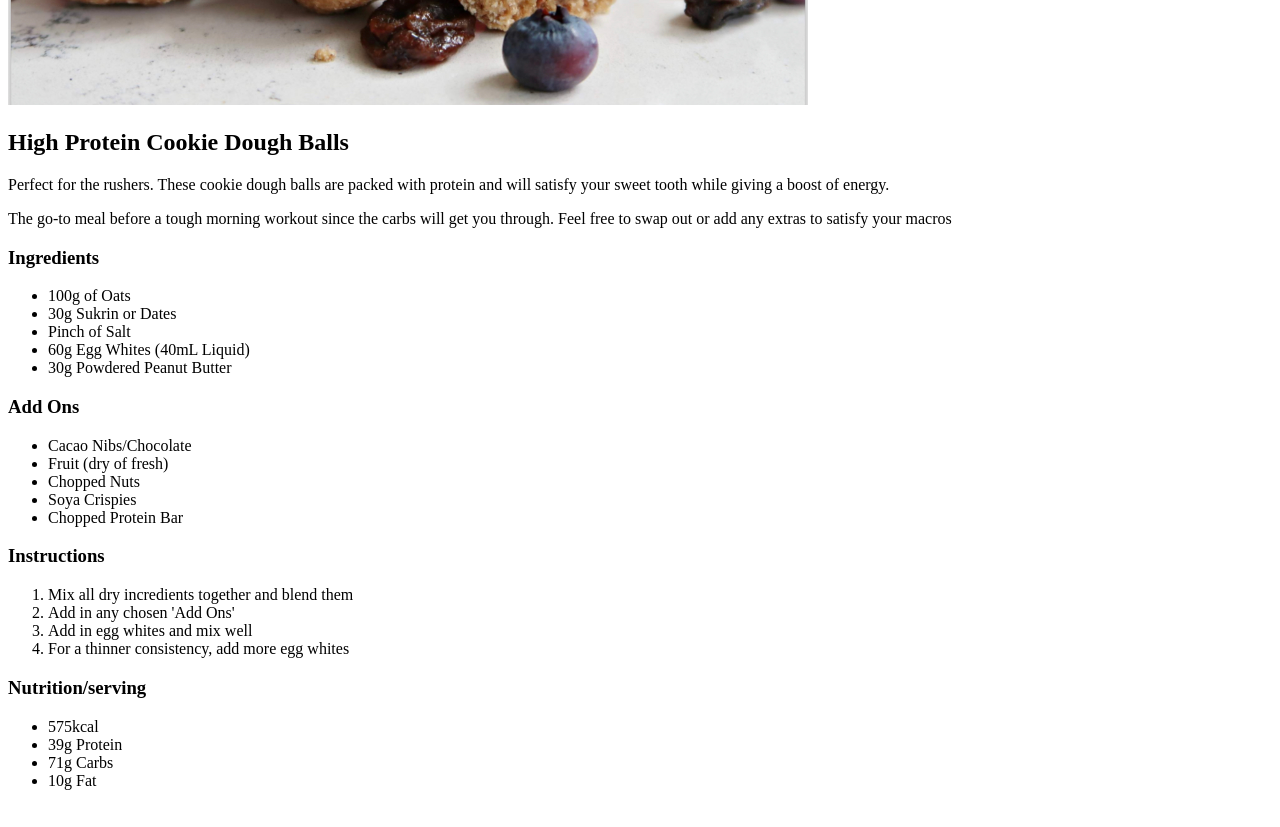
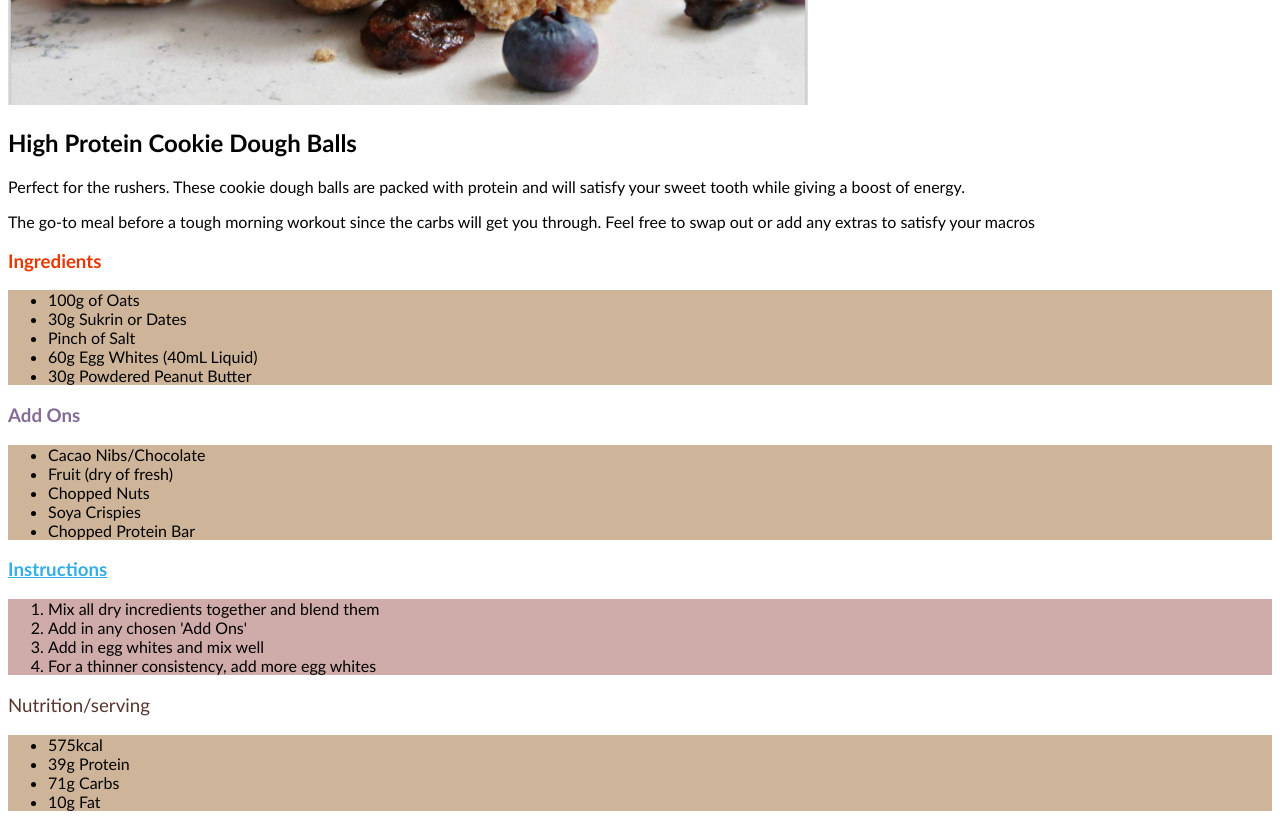
Before and after one commit to joyce-sun/odin-recipes, a plain HTML site: page recipes/cookie-dough.html in a window 1280 px wide. Shown: the part 500-1327 px from the top of the page. Before the commit the page ends 1306 px from the top, so only its background shows below. Drawn offline with Linux system fonts and the light colour scheme.

Commit message:
Add colors for css elements

```diff
--- a/styles.css
+++ b/styles.css
@@ -1,6 +1,9 @@
+* {
+    font-family: "Trebuchet MS", Verdana, sans-serif;
+}
+
 #main-title{
     font-size: 48px;
-    font-family: "Trebuchet MS", Verdana, sans-serif;
 }
 
 h1 {
@@ -10,3 +13,33 @@ h1 {
     font-family: "Trebuchet MS", Verdana, sans-serif;
     color: white;
 }
+
+h3 {
+    font-weight: bold;
+}
+
+ul {
+    background-color:#CEB59A;
+}
+
+ol {
+    background-color: #CFABA9;
+}
+
+.ingredients {
+    color: #EA3600;
+}
+
+.extras {
+    color: #836C98;
+}
+
+.instructions {
+   color: #33AEE6;
+   text-decoration: underline;
+}
+
+.nutrition {
+    color: #56362F;
+    font-weight: normal;
+}
```
